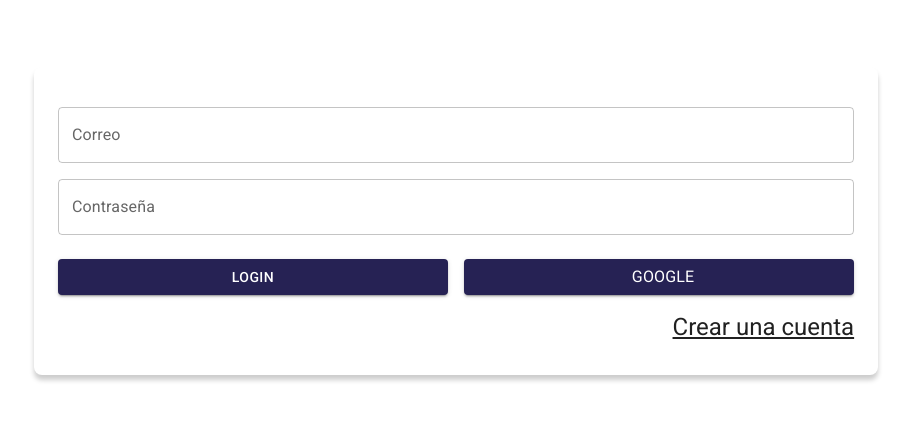
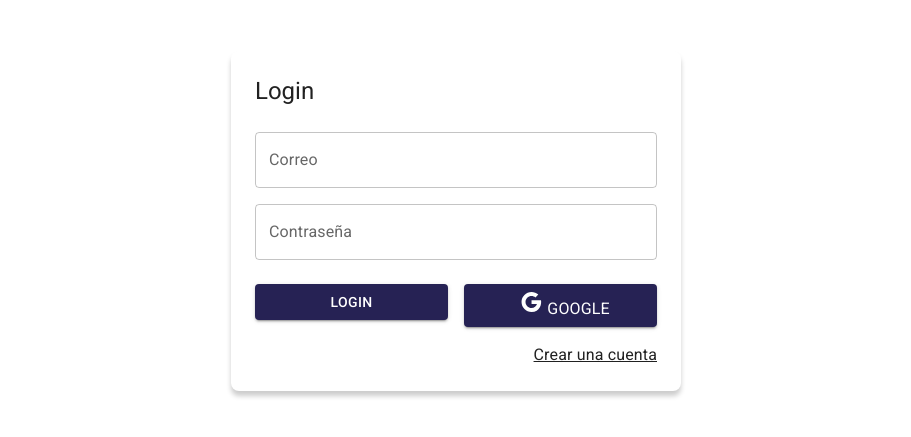
Before and after one commit to devenriq/U-Journal_App, a React (Vite) app: page /auth/login in a window 1280 px wide. Shown: the part 179-616 px from the top of the page, without its empty margins (184-1095 px from the left). Built offline with nearby package versions, Linux system fonts and the light colour scheme.

Commit message:
feat: :sparkles: Finished with a layout wich can be used as a template to avoid rewriting text

```diff
--- /dev/null
+++ b/src/auth/layout/AuthLayout.jsx
@@ -0,0 +1,32 @@
+import { Grid, Typography } from "@mui/material";
+
+export const AuthLayout = ({ children, title = "" }) => {
+  return (
+    <Grid
+      container
+      spacing={0}
+      direction="column"
+      alignItems="center"
+      justifyContent="center"
+      sx={{ minHeight: "100vh", background: "primary.main", padding: 4 }}
+    >
+      <Grid
+        item
+        className="box-shadow"
+        xs={3}
+        sx={{
+          backgroundColor: "white",
+          padding: 3,
+          borderRadius: 2,
+          width: { md: 450 },
+        }}
+      >
+        <Typography variant="h5" sx={{ mb: 1 }}>
+          {title}
+        </Typography>
+
+        {children}
+      </Grid>
+    </Grid>
+  );
+};
--- a/src/auth/pages/LoginPage.jsx
+++ b/src/auth/pages/LoginPage.jsx
@@ -2,24 +2,11 @@ import { Link as RouterLink } from "react-router-dom";
 
 import { Button, Grid, Link, TextField, Typography } from "@mui/material";
 import { Google } from "@mui/icons-material";
+import { AuthLayout } from "../layout/AuthLayout";
 
 export const LoginPage = () => {
   return (
-    <Grid
-      container
-      spacing={0}
-      direction="column"
-      alignItems="center"
-      justifyContent="center"
-      sx={{ minHeight: "100vh", background: "primary.main", padding: 4 }}
-    >
-      <Grid
-        item
-        className="box-shadow"
-        xs={3}
-        sx={{ backgroundColor: "white", padding: 3, borderRadius: 2 }}
-      >
-        <Typography variant="h5" sx={{ mb: 1 }}>
+    <AuthLayout title="Login">
       <form>
         <Grid container>
           <Grid item xs={12} sx={{ mt: 2 }}>
@@ -46,24 +33,20 @@ export const LoginPage = () => {
             </Grid>
             <Grid item xs={12} sm={6}>
               <Button variant="contained" fullWidth>
-                    <Typography sx={{ ml: 1 }}>Google</Typography>
+                <Typography sx={{ ml: 1 }}>
+                  <Google /> Google
+                </Typography>
               </Button>
             </Grid>
           </Grid>
 
           <Grid container direction="row" justifyContent="end">
-                <Link
-                  color="inherit"
-                  to="/auth/register"
-                  component={RouterLink}
-                >
+            <Link color="inherit" to="/auth/register" component={RouterLink}>
               Crear una cuenta
             </Link>
           </Grid>
         </Grid>
       </form>
-        </Typography>
-      </Grid>
-    </Grid>
+    </AuthLayout>
   );
 };
```
Lines whose indentation alone changed are shown as unchanged.
